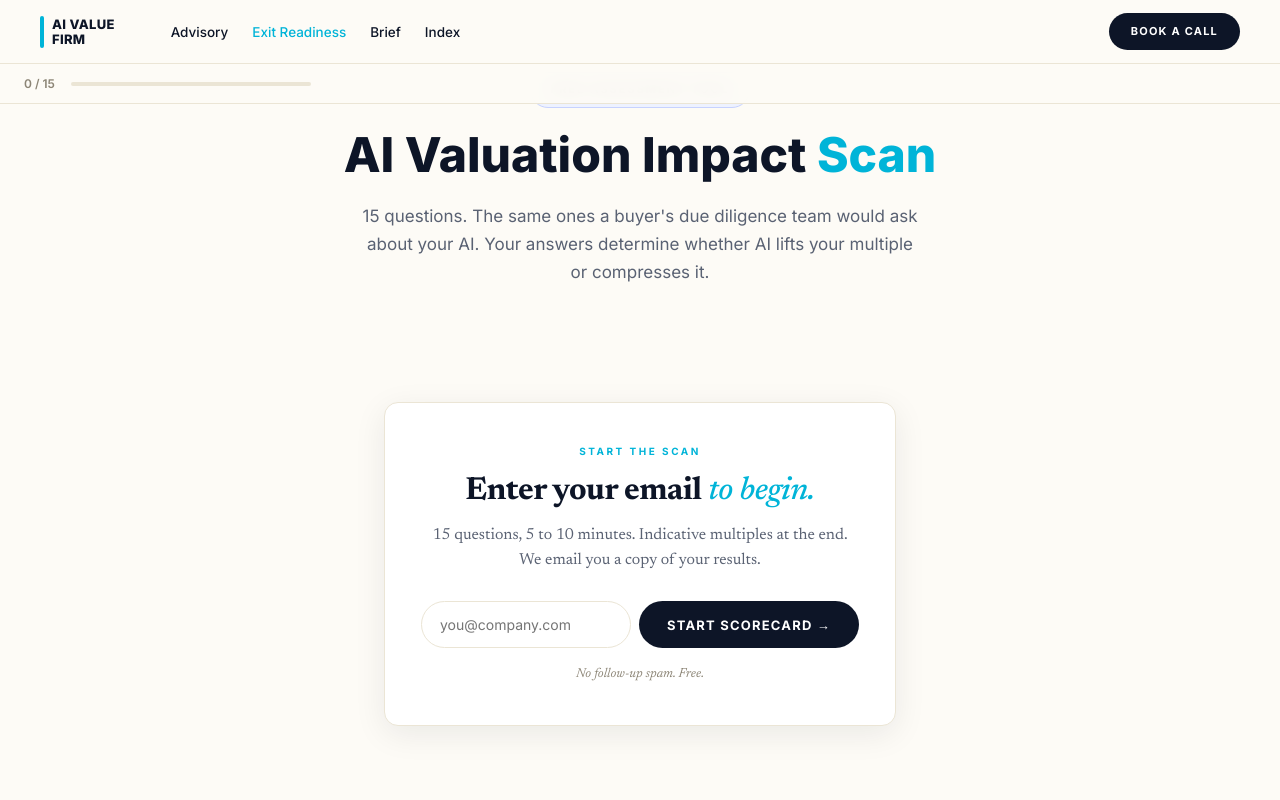
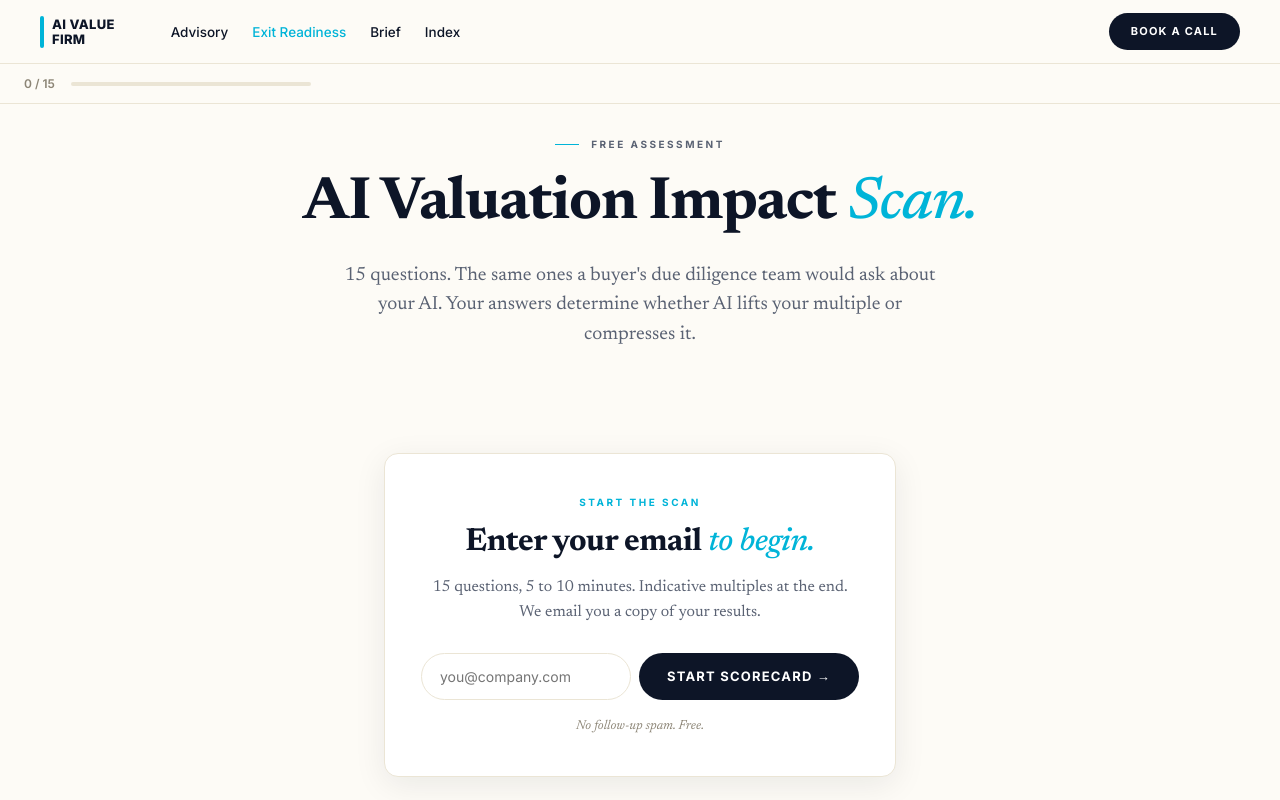
Before and after one commit to Arno-Meijer/avi-scorecard-landing, an Astro site: page /exit-readiness/scorecard in a window 1280 px wide. Shown: the top 800 px of the page. Built offline with nearby package versions, Linux system fonts and the light colour scheme; Astro itself is replaced by a stand-in of ours.

Commit message:
Scorecard hero: editorial v4 styling
The legacy hero used sans-serif Inter with an indigo pill above the
title — visually inconsistent with the rest of the v4 site (Newsreader
serif display headlines, editorial eyebrow line+label, italic teal
accent on emphasised word).

Replaced markup: section-tag pill removed; eyebrow line+label added.
H1 now serif with italic teal accent on 'Scan.'

Override CSS scoped to .scorecard-hero so it doesn't bleed into the
intake form / wizard / results sections, which keep the legacy v2
styling that's tuned for form UX.

```diff
--- a/src/pages/exit-readiness/scorecard.astro
+++ b/src/pages/exit-readiness/scorecard.astro
@@ -1161,7 +1161,61 @@ footer {
   --muted: #8C8576;
 }
 body { background: var(--bg); }
-section.hero { padding-top: 32px; }
+
+/* ===== Editorial hero override (matches v4 style on other pages) ===== */
+.scorecard-hero {
+  text-align: center;
+  padding: 96px 24px 80px;
+  max-width: 820px;
+  margin: 0 auto;
+}
+.scorecard-hero .eyebrow {
+  display: flex;
+  align-items: center;
+  gap: 12px;
+  justify-content: center;
+  margin-bottom: 20px;
+}
+.scorecard-hero .eyebrow-line {
+  width: 24px;
+  height: 1px;
+  background: var(--teal);
+  flex-shrink: 0;
+}
+.scorecard-hero .eyebrow-label {
+  font-family: 'Inter', sans-serif;
+  font-size: 10px;
+  font-weight: 700;
+  letter-spacing: 2.5px;
+  text-transform: uppercase;
+  color: var(--body-text);
+}
+.scorecard-hero h1.display {
+  font-family: 'Newsreader', Georgia, serif;
+  font-variation-settings: "opsz" 60;
+  font-size: clamp(40px, 5.5vw, 60px);
+  font-weight: 700;
+  letter-spacing: -1.2px;
+  color: var(--navy);
+  line-height: 1.08;
+  margin: 0 0 24px;
+}
+.scorecard-hero h1.display .accent {
+  font-family: 'Newsreader', Georgia, serif;
+  font-style: italic;
+  font-variation-settings: "opsz" 60;
+  font-weight: 500;
+  color: var(--teal);
+}
+.scorecard-hero .hero-sub {
+  font-family: 'Newsreader', Georgia, serif;
+  font-weight: 400;
+  font-size: 19px;
+  color: var(--body-text);
+  line-height: 1.55;
+  max-width: 600px;
+  margin: 0 auto 0;
+}
 
 /* ===== Scorecard sub-nav (progress + score pill, sticky below Astro nav) ===== */
 .scorecard-subnav {
@@ -1289,9 +1343,12 @@ section.hero { padding-top: 32px; }
     Score: <span id="navScore">0</span> / 100
   </div>
 </div>
-<section class="hero">
-  <span class="section-tag">Free Assessment Tool</span>
-  <h1>AI Valuation Impact <span class="light">Scan</span></h1>
+<section class="hero scorecard-hero">
+  <div class="eyebrow center">
+    <span class="eyebrow-line"></span>
+    <span class="eyebrow-label">Free Assessment</span>
+  </div>
+  <h1 class="display">AI Valuation Impact <span class="accent">Scan.</span></h1>
   <p class="hero-sub">15 questions. The same ones a buyer's due diligence team would ask about your AI. Your answers determine whether AI lifts your multiple or compresses it.</p>
 </section>
 
```
